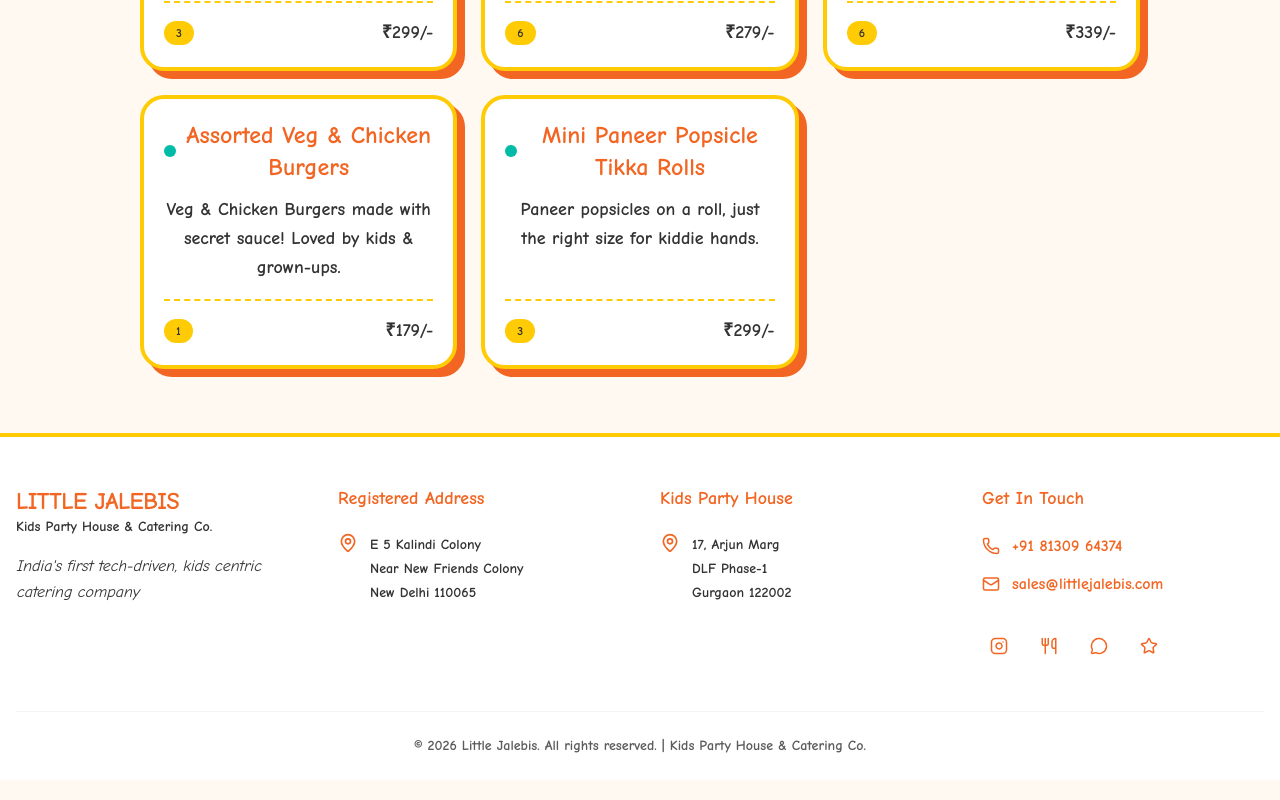
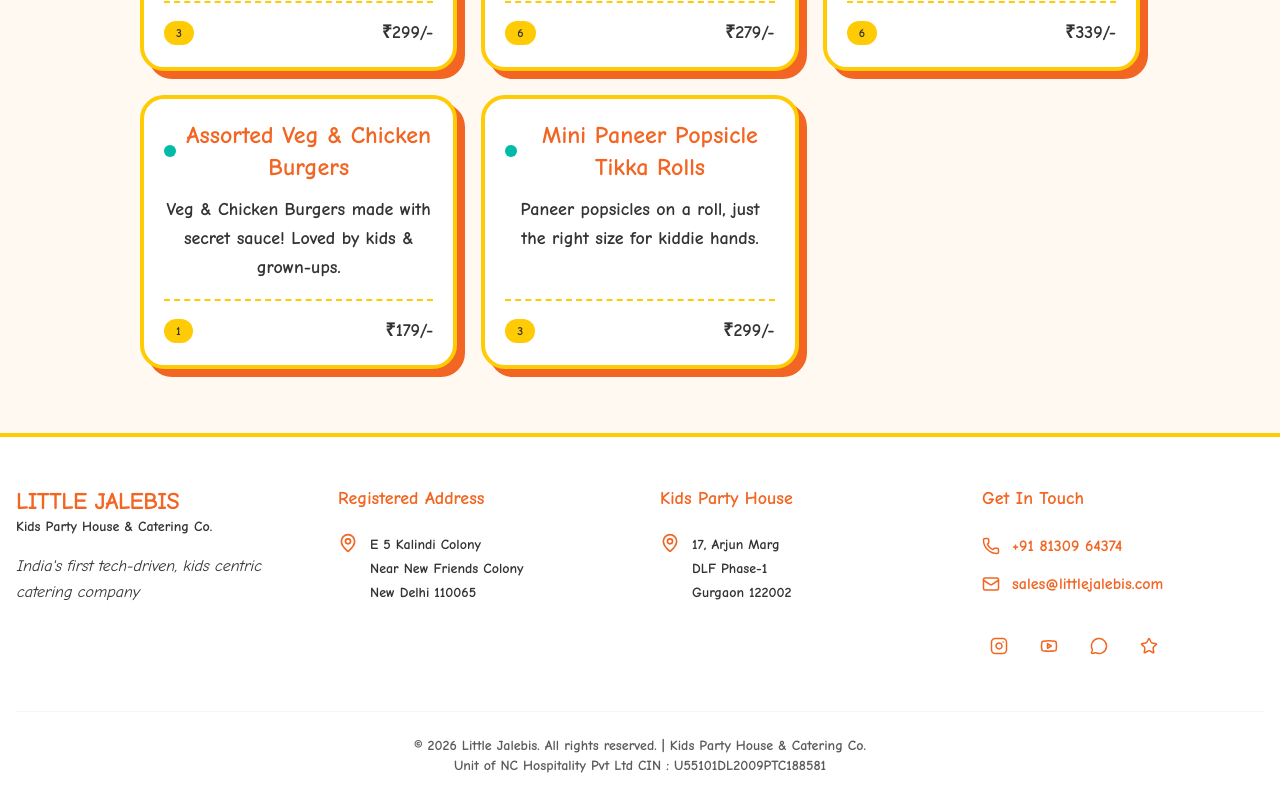
Before and after one commit to Vishwash-chauhan/lj-website, a Next.js app: page /menu in a window 1280 px wide. Shown: the part 3076-3876 px from the top of the page. Built offline with nearby package versions, Linux system fonts and the light colour scheme.

Commit message:
updated footer

```diff
--- a/app/components/Footer.tsx
+++ b/app/components/Footer.tsx
@@ -1,5 +1,5 @@
 import Link from 'next/link';
-import { Mail, Phone, MapPin, Instagram, MessageCircle, Star, Utensils } from 'lucide-react';
+import { Mail, Phone, MapPin, Instagram, MessageCircle, Star, Youtube } from 'lucide-react';
 
 const Footer = () => {
   return (
@@ -71,8 +71,8 @@ const Footer = () => {
             <Link href="https://www.instagram.com/littlejalebis/?hl=en" target="_blank" rel="noopener noreferrer" className=" p-2 rounded-lg">
               <Instagram size={18} className="text-[#F26522]" />
             </Link>
-            <Link href="https://www.zomato.com/ncr/little-jalebis-kids-catering-delivery-co-friends-colony-new-delhi" target="_blank" rel="noopener noreferrer" className=" p-2 rounded-lg">
-              <Utensils size={18} className="text-[#F26522]" />
+            <Link href="https://www.youtube.com/@LittleJalebis" target="_blank" rel="noopener noreferrer" className=" p-2 rounded-lg">
+              <Youtube size={18} className="text-[#F26522]" />
             </Link>
             <Link href="https://wa.me/918130964374" target="_blank" rel="noopener noreferrer" className=" p-2 rounded-lg">
               <MessageCircle size={18} className="text-[#F26522]" />
@@ -89,6 +89,9 @@ const Footer = () => {
         <p className="text-xs md:text-sm font-bold text-[#333333] opacity-80">
           © 2026 Little Jalebis. All rights reserved. | Kids Party House & Catering Co.
         </p>
+        <p className="text-xs md:text-sm font-bold text-[#333333] opacity-80">
+          Unit of NC Hospitality Pvt Ltd CIN : U55101DL2009PTC188581
+        </p>
       </div>
     </footer>
   );
```
